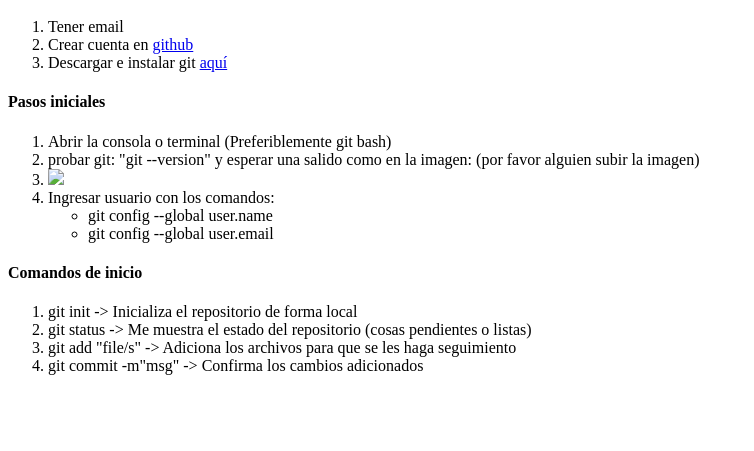
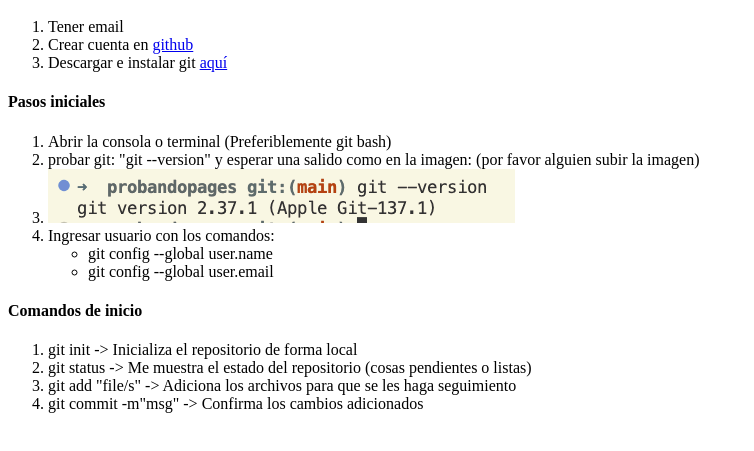
Before and after one commit to sigmotoa/probandopages, a plain HTML site: page index.html in a window 1280 px wide. Shown: the part 101-552 px from the top of the page, without its empty margins (0-754 px from the left). Drawn offline with Linux system fonts and the light colour scheme.

Commit message:
fixing errors

```diff
--- a/index.html
+++ b/index.html
@@ -23,7 +23,7 @@
             <ol>
                 <li>Abrir la consola o terminal (Preferiblemente git bash)</li>
                 <li>probar git: "git --version" y esperar una salido como en la imagen: (por favor alguien subir la imagen)</li>
-                <li><img src="img/Screenshot 2023-04-12 at 3.11.15 PM.png"></li>
+                <li><img src="img/confirmagit.png"></li>
                 <li>Ingresar usuario con los comandos:</li>
                 <ul>
                     <li>git config --global user.name</li>
```
